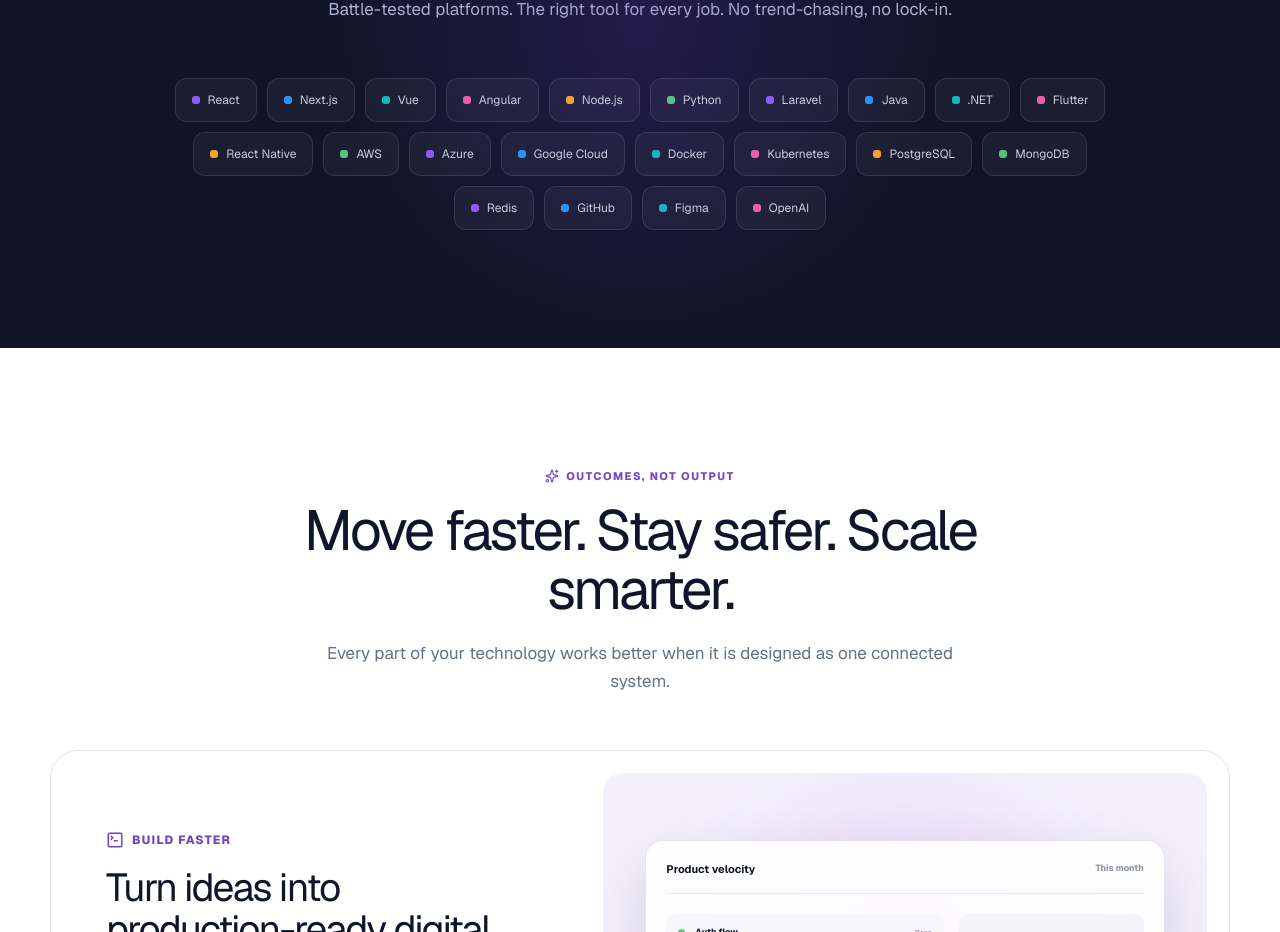
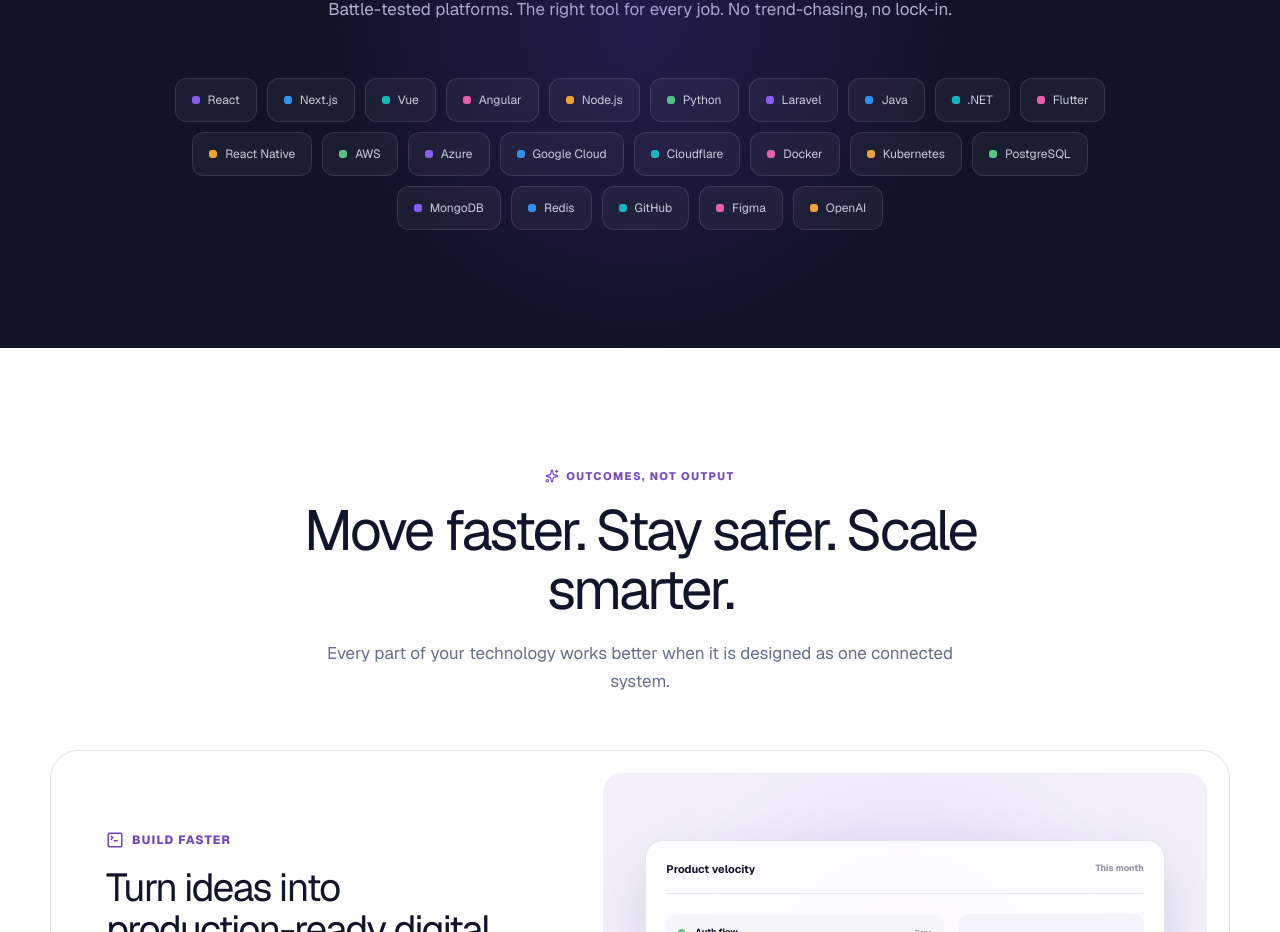
Before and after one commit to AmineAlamiii/dwx-agency, a Next.js app: page / in a window 1280 px wide. Shown: the part 4040-4972 px from the top of the page. Built offline with nearby package versions, Linux system fonts and the light colour scheme.

Commit message:
Add Cloudflare to technology grid

```diff
--- a/app/page.tsx
+++ b/app/page.tsx
@@ -56,7 +56,7 @@
   SaaS: { icon: Layers3, eyebrow: "For software companies", title: "Build a platform customers love and investors trust.", copy: "Product strategy, scalable engineering and ongoing iteration from a team that understands SaaS economics.", items: ["Product Engineering", "Multi-tenant SaaS", "Billing", "Analytics", "Platform Security"], cta: "Build Your Platform" },
 };
 
-const tech = ["React", "Next.js", "Vue", "Angular", "Node.js", "Python", "Laravel", "Java", ".NET", "Flutter", "React Native", "AWS", "Azure", "Google Cloud", "Docker", "Kubernetes", "PostgreSQL", "MongoDB", "Redis", "GitHub", "Figma", "OpenAI"];
+const tech = ["React", "Next.js", "Vue", "Angular", "Node.js", "Python", "Laravel", "Java", ".NET", "Flutter", "React Native", "AWS", "Azure", "Google Cloud", "Cloudflare", "Docker", "Kubernetes", "PostgreSQL", "MongoDB", "Redis", "GitHub", "Figma", "OpenAI"];
 
 const valueProps = [
   { label: "Build faster", title: "Turn ideas into production-ready digital products.", copy: "A connected design and engineering workflow keeps decisions moving and quality high.", icon: SquareTerminal, type: "build", stat: "3.2×", statLabel: "faster delivery" },
```
